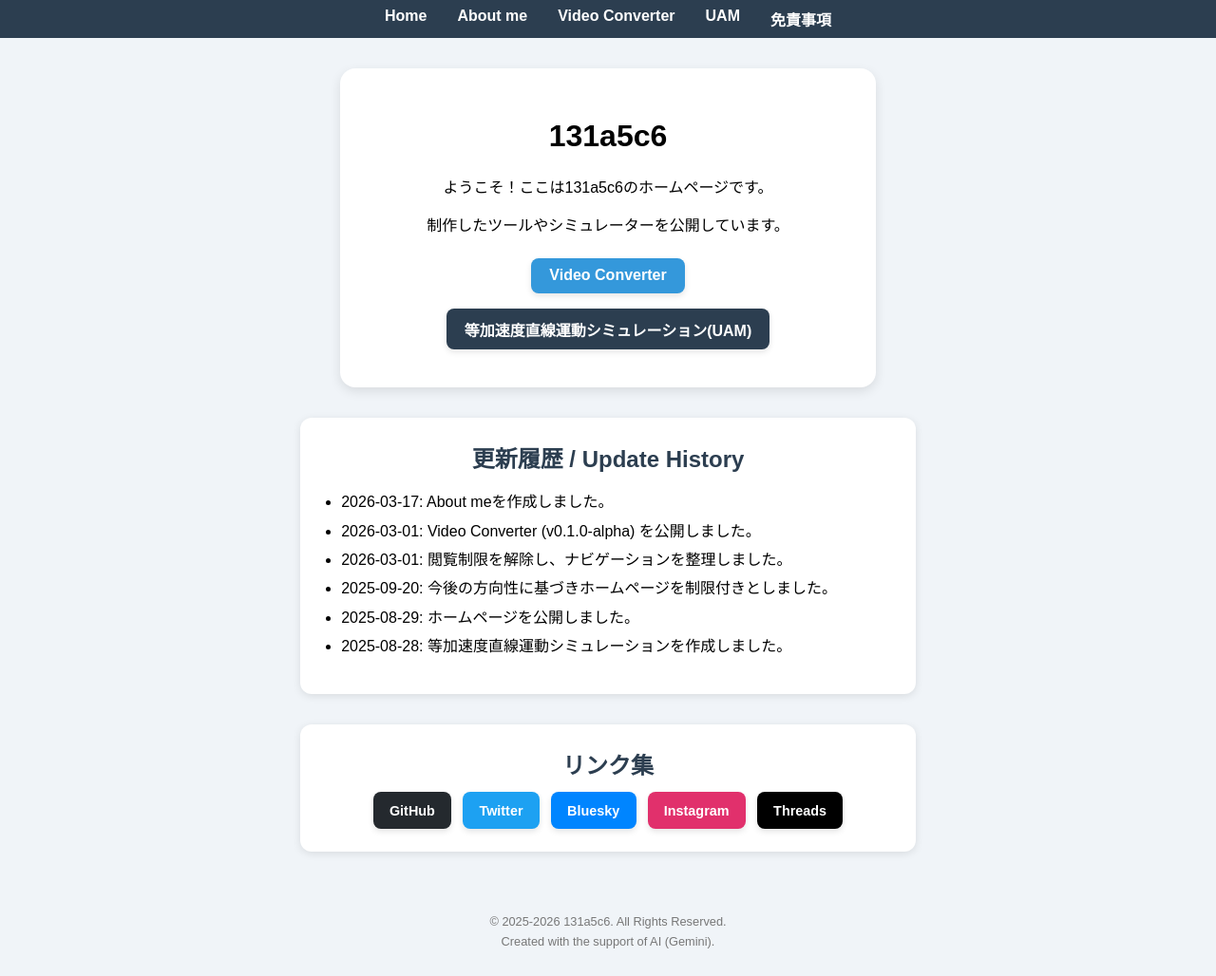
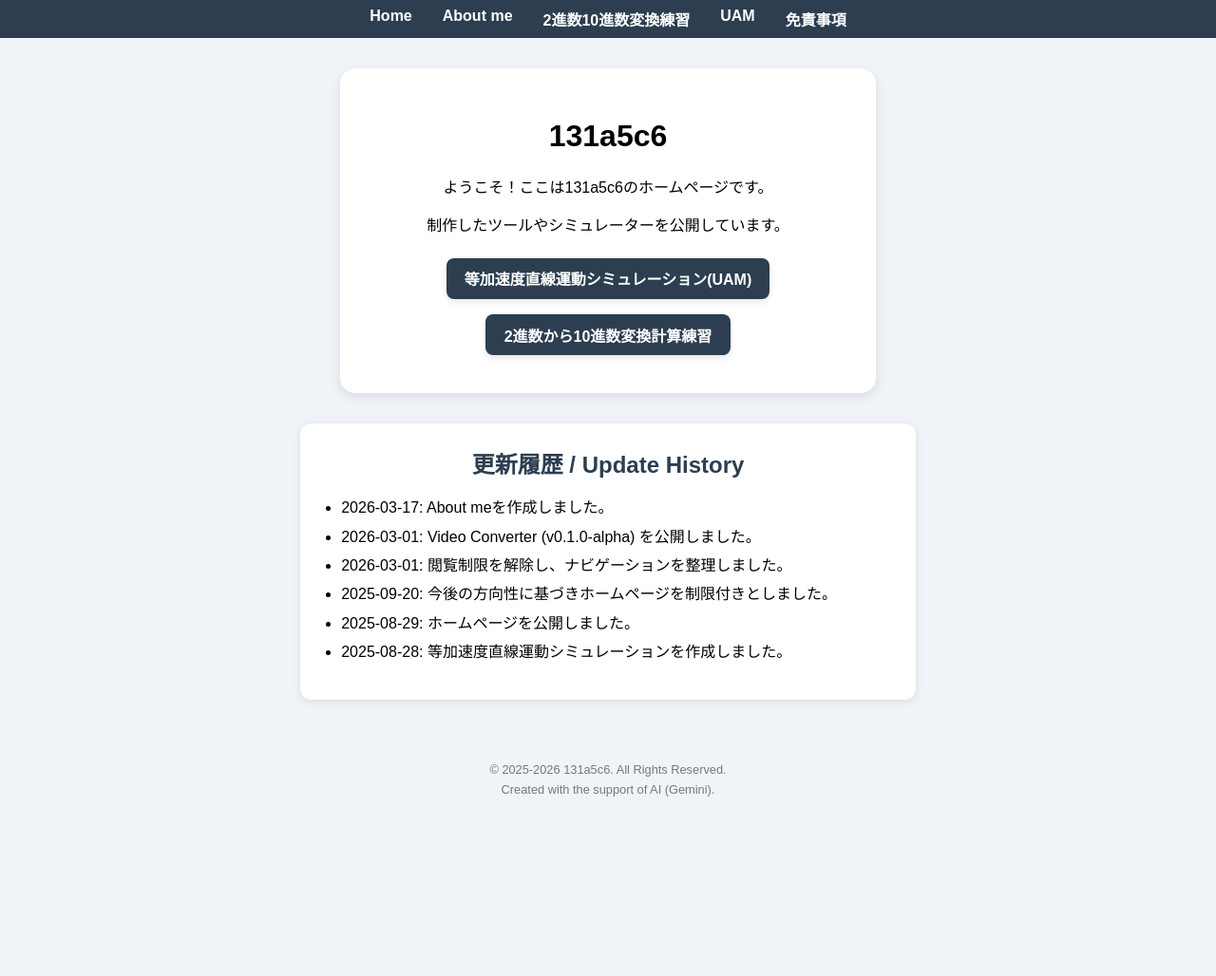
Before and after one commit to 131a5c6/131a5c6.github.io, a plain HTML site: page index.html in a window 1280 px wide. Shown: the whole page at 95% size. After the commit the page ends 868 px from the top, so only its background shows below. Drawn offline with Linux system fonts and the light colour scheme.

Commit message:
Update index.html

```diff
--- a/index.html
+++ b/index.html
@@ -103,7 +103,7 @@
             <ul class="menu">
                 <li><a href="index.html">Home</a></li>
                 <li><a href="aboutme.html">About me</a></li>
-                <li><a href="https://github.com/131a5c6/video_Conv">Video Converter</a></li>
+                <li><a href="number.html">2進数10進数変換練習</a></li>
                 <li><a href="UAM/index.html">UAM</a></li>
                 <li><a href="disclaimer.html">免責事項</a></li>
             </ul>
@@ -113,8 +113,9 @@
             <h1>131a5c6</h1>
             <p>ようこそ！ここは131a5c6のホームページです。</p>
             <p>制作したツールやシミュレーターを公開しています。</p>
-            <a href="https://github.com/131a5c6/video_Conv" class="button">Video Converter</a>
+            <!-- <a href="https://github.com/131a5c6/video_Conv" class="button">Video Converter</a> -->
             <a href="UAM/index.html" class="button secondary">等加速度直線運動シミュレーション(UAM)</a>
+            <a href="number.html" class="button secondary">2進数から10進数変換計算練習</a>
         </div>
 
         <section id="history" class="section-box">
@@ -129,17 +130,6 @@
             </ul>
         </section>
 
-        <section id="links" class="section-box">
-            <h2>リンク集</h2>
-            <div class="link-list">
-                <a href="https://github.com/131a5c6" target="_blank" class="link-button btn-github">GitHub</a>
-                <a href="https://twitter.com/131a5c6" target="_blank" class="link-button btn-twitter">Twitter</a>
-                <a href="https://bsky.app/profile/131a5c6.bsky.social" target="_blank" class="link-button btn-bluesky">Bluesky</a>
-                <a href="https://www.instagram.com/131a5c6" target="_blank" class="link-button btn-instagram">Instagram</a>
-                <a href="https://www.threads.com/@131a5c6" target="_blank" class="link-button btn-threads">Threads</a>
-            </div>
-        </section>
-
         <footer>
             © 2025-2026 131a5c6. All Rights Reserved.<br>
             Created with the support of AI (Gemini).
```
